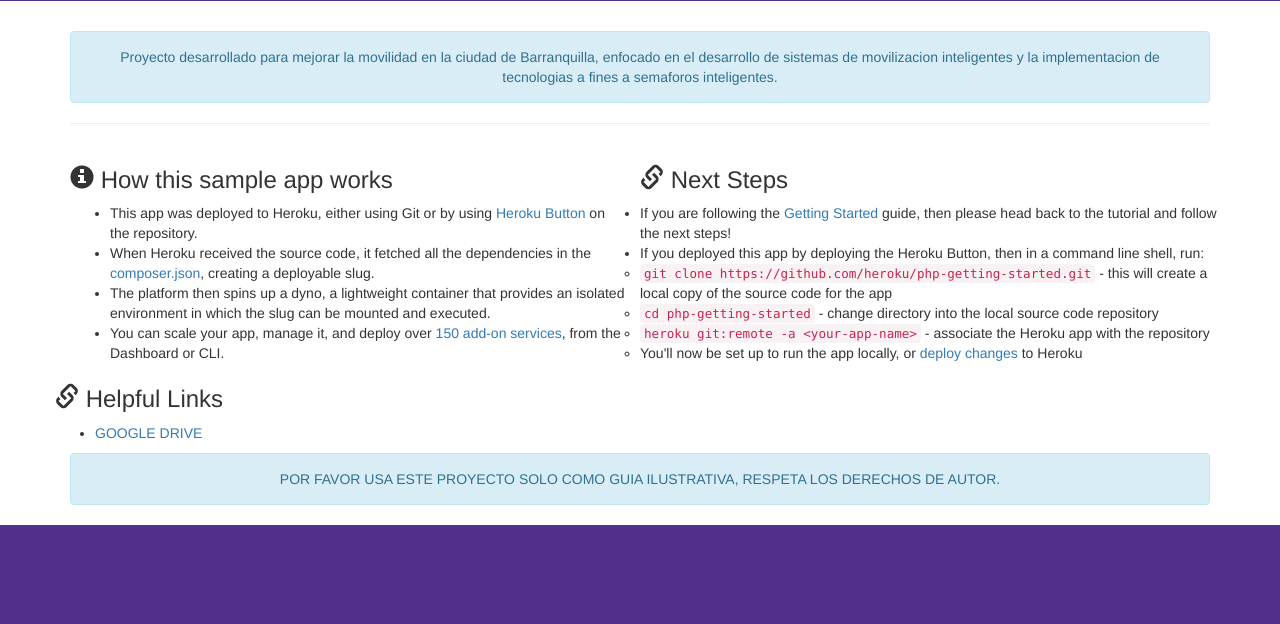
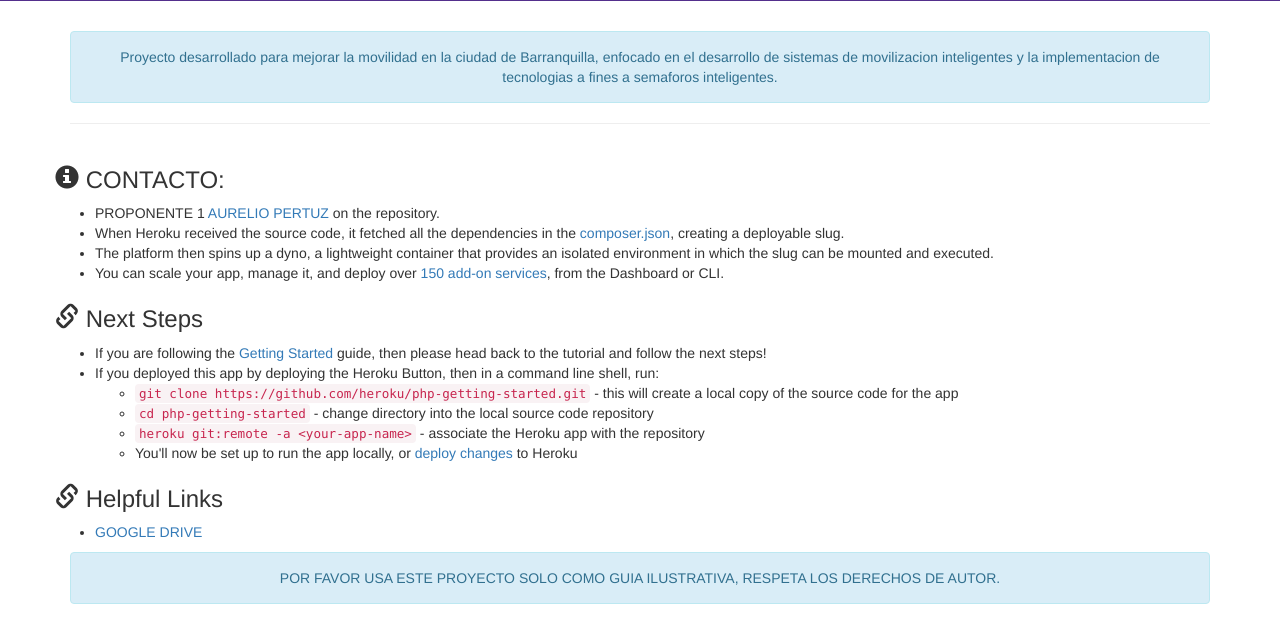
Before and after one commit to aureliopertuz1/pca-its, a PHP site: template web/views/index.twig in a window 1280 px wide. Shown: the part 481-1105 px from the top of the page. Before the commit the page ends 1006 px from the top, so only its background shows below. Run offline with PHP 8.4, Linux system fonts and the light colour scheme; the template is opened without the code that fills it, so the values that code supplies are empty; some libraries are stand-ins or nearby versions.

Commit message:
Update index.twig

```diff
--- a/web/views/index.twig
+++ b/web/views/index.twig
@@ -18,17 +18,17 @@
   </div>
   <hr>
   <div class="row">
-    <div class="col-md-6">
-      <h3><span class="glyphicon glyphicon-info-sign"></span> How this sample app works</h3>
+    <div class="col-md-20">
+      <h3><span class="glyphicon glyphicon-info-sign"></span> CONTACTO:</h3>
       <ul>
-        <li>This app was deployed to Heroku, either using Git or by using <a href="https://github.com/heroku/php-getting-started">Heroku Button</a> on the repository.</li>
+        <li>PROPONENTE 1 <a href="https://walink.co/ad580a">AURELIO PERTUZ</a> on the repository.</li>
 
         <li>When Heroku received the source code, it fetched all the dependencies in the <a href="https://github.com/heroku/php-getting-started/blob/main/composer.json">composer.json</a>, creating a deployable slug.</li>
         <li>The platform then spins up a dyno, a lightweight container that provides an isolated environment in which the slug can be mounted and executed.</li>
         <li>You can scale your app, manage it, and deploy over <a href="https://addons.heroku.com/">150 add-on services</a>, from the Dashboard or CLI.</li>
       </ul>
     </div>
-    <div class="col-md-80">
+    <div class="col-md-20">
       <h3><span class="glyphicon glyphicon-link"></span> Next Steps</h3>
       <ul>
         <li>If you are following the <a href="https://devcenter.heroku.com/articles/getting-started-with-php">Getting Started</a> guide, then please head back to the tutorial and follow the next steps!</li>
```
